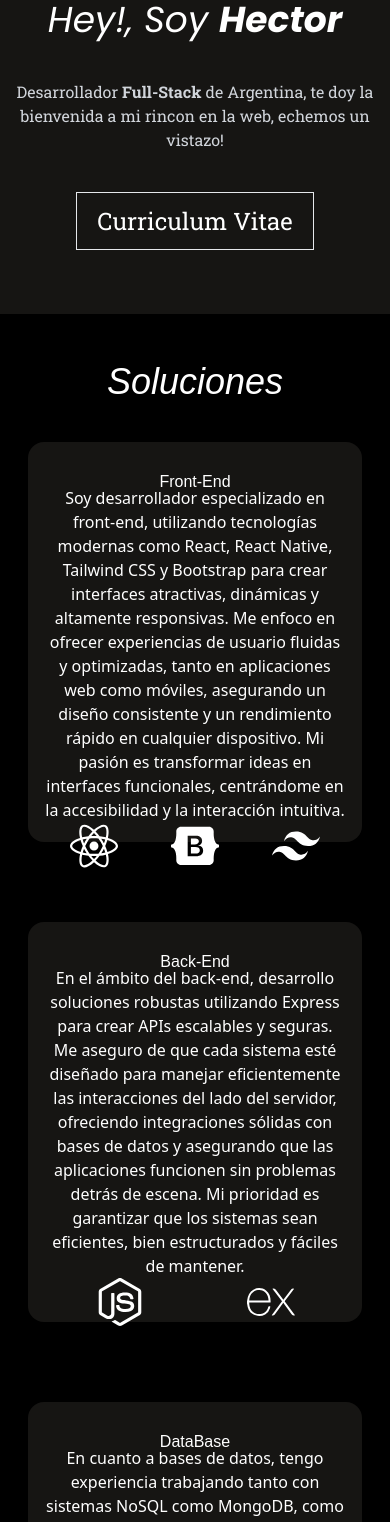
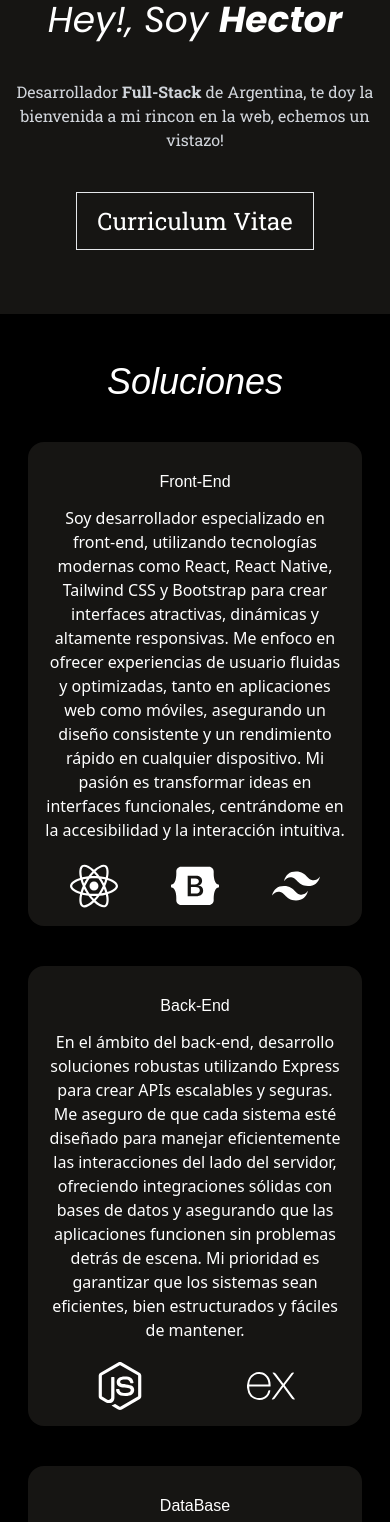
Before and after one commit to hectorc2907/portfolio-hector-clessi, a React (Vite) app: page / in a window 390 px wide. Shown: the part 470-1992 px from the top of the page. Built offline with nearby package versions, Linux system fonts and the light colour scheme; a web font is replaced by a local one.

Commit message:
corregimos las card de infoTech con su diseño responsive para evitar que el texto salga de los cuadros

```diff
--- a/src/components/pages/HomeComponents/banner/InfoTech.jsx
+++ b/src/components/pages/HomeComponents/banner/InfoTech.jsx
@@ -12,15 +12,15 @@ import { GrMysql } from "react-icons/gr";
 
 const InfoTech = () => {
   return (
-    <div className="grid grid-cols-1 xl:grid-cols-3 gap-20 py-10 px-5 xl:px-0">
+    <div className="grid grid-cols-1 md:grid-cols-2 lg:grid-cols-3 gap-10 xl:gap-20 py-10 px-5 xl:px-0">
       <motion.div
         initial={{ opacity: 0, x: 100 }}
         animate={{ opacity: 1, x: 0 }}
         transition={{ duration: 1, delay: 0.6 }}
-        className="bg-[#161513] rounded-2xl cursor-pointer hover:shadow-[0_0_15px_-1px_#ffffff] h-[400px]"
+        className="bg-[#161513] rounded-2xl cursor-pointer hover:shadow-[0_0_15px_-1px_#ffffff] min-h-[400px]"
       >
         <Link to="/works">
-          <div className="flex flex-col justify-between h-full p-4">
+          <div className="flex flex-col justify-between h-full p-4 gap-5">
             <h3 className="text-center font-guerrilla py-3">Front-End</h3>
             <p className="text-center mt-[-20px]">
               Soy desarrollador especializado en front-end, utilizando
@@ -45,10 +45,10 @@ const InfoTech = () => {
         initial={{ opacity: 0, x: 100 }}
         animate={{ opacity: 1, x: 0 }}
         transition={{ duration: 1, delay: 0.8 }}
-        className="bg-[#161513] rounded-2xl cursor-pointer hover:shadow-[0_0_15px_-1px_#ffffff] h-[400px]"
+        className="bg-[#161513] rounded-2xl cursor-pointer hover:shadow-[0_0_15px_-1px_#ffffff] min-h-[400px]"
       >
         <Link to="/works">
-          <div className="flex flex-col justify-between h-full p-4">
+          <div className="flex flex-col justify-between h-full p-4 gap-5">
             <h3 className="text-center font-guerrilla py-3">Back-End</h3>
             <p className="text-center mt-[-20px]">
               En el ámbito del back-end, desarrollo soluciones robustas
@@ -71,10 +71,10 @@ const InfoTech = () => {
         initial={{ opacity: 0, x: 100 }}
         animate={{ opacity: 1, x: 0 }}
         transition={{ duration: 1, delay: 1.0 }}
-        className="bg-[#161513] rounded-2xl cursor-pointer hover:shadow-[0_0_15px_-1px_#ffffff] h-[400px]"
+        className="bg-[#161513] rounded-2xl cursor-pointer hover:shadow-[0_0_15px_-1px_#ffffff] min-h-[400px]"
       >
         <Link to="/works">
-          <div className="flex flex-col justify-between h-full p-4">
+          <div className="flex flex-col justify-between h-full p-4 gap-5">
             <h3 className="text-center font-guerrilla py-3">DataBase</h3>
             <p className="text-center mt-[-20px]">
               En cuanto a bases de datos, tengo experiencia trabajando tanto con
```
